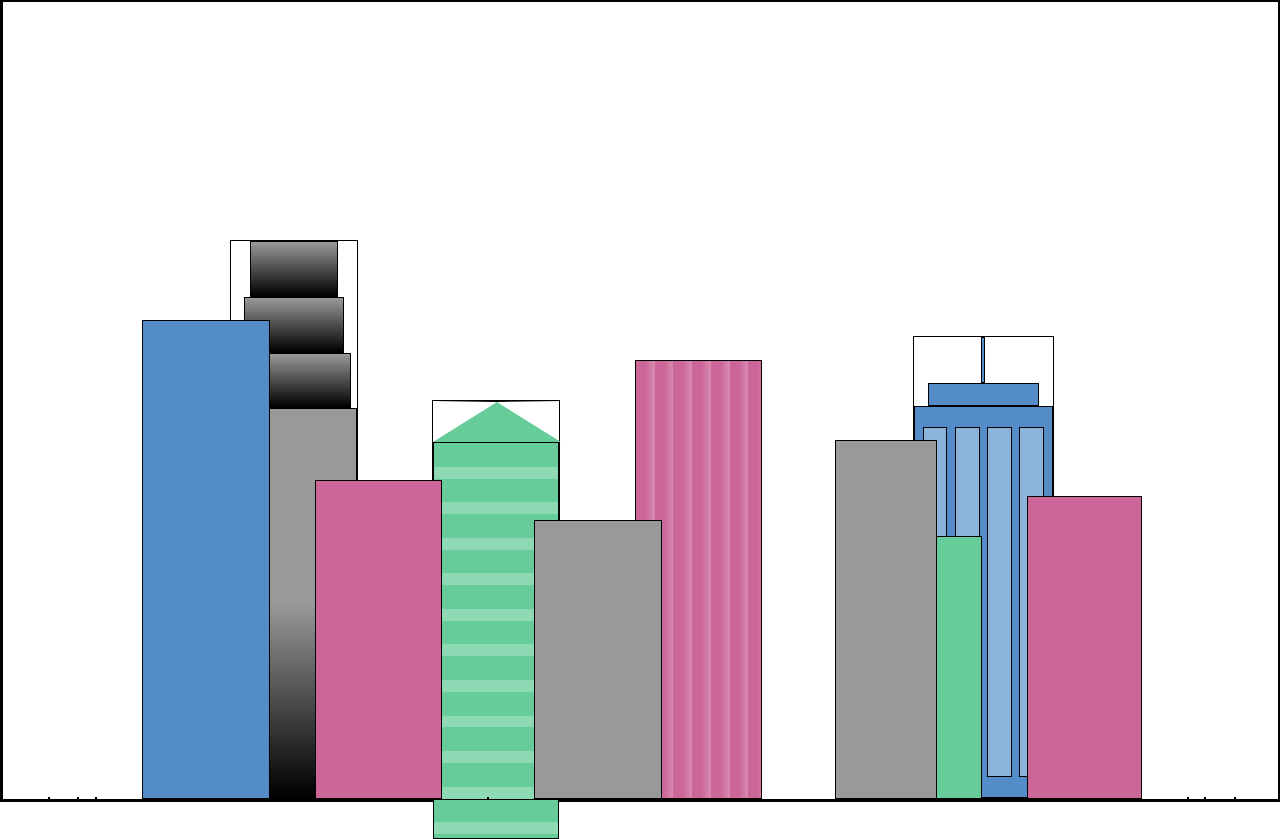
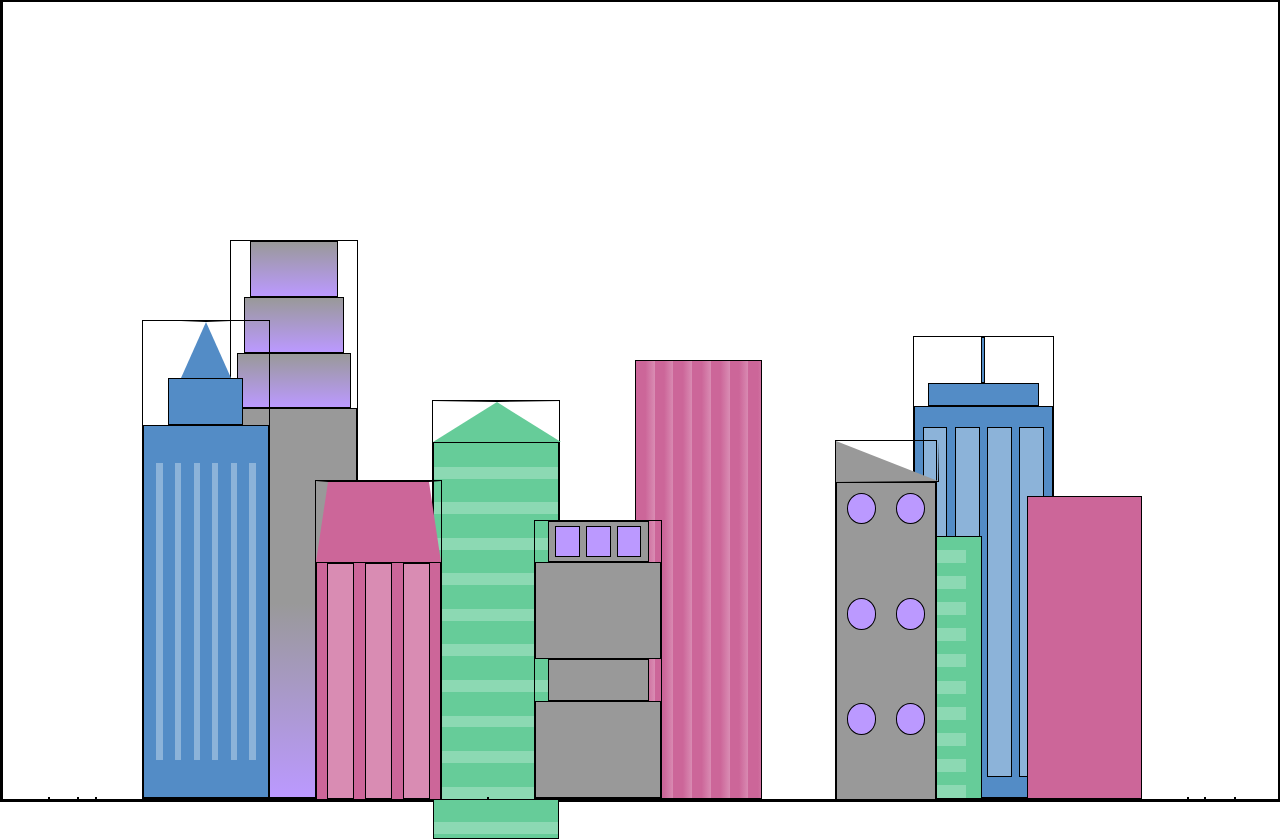
Before and after one commit to Pepejsc/citySkiline, a plain HTML site: page index.html in a window 1280 px wide. Drawn offline with Linux system fonts and the light colour scheme.

Commit message:
new changes index and styles files

```diff
--- a/index.html
+++ b/index.html
@@ -38,12 +38,43 @@
     <div class="foreground-buildings">
         <div></div>
         <div></div>
-        <div class="fb1"></div>
-        <div class="fb2"></div>
+        <div class="fb1 building-wrap">
+            <div class="fb1a"></div>
+            <div class="fb1b"></div>
+            <div class="fb1c"></div>
+        </div>
+        <div class="fb2">
+            <div class="fb2a"></div>
+            <div class="fb2b window-wrap">
+                <div class="fb2-window"></div>
+                <div class="fb2-window"></div>
+                <div class="fb2-window"></div>
+            </div>
+        </div>
         <div></div>
-        <div class="fb3"></div>
-        <div class="fb4"></div>
-        <div class="fb5"></div>
+        <div class="fb3 building-wrap">
+            <div class="fb3a window-wrap">
+                <div class="fb3-window"></div>
+                <div class="fb3-window"></div>
+                <div class="fb3-window"></div>
+            </div>
+            <div class="fb3b"></div>
+            <div class="fb3a"></div>
+            <div class="fb3b"></div>
+        </div>
+        <div class="fb4">
+            <div class="fb4a"></div>
+            <div class="fb4b">
+                <div class="fb4-window"></div>
+                <div class="fb4-window"></div>
+                <div class="fb4-window"></div>
+                <div class="fb4-window"></div>
+                <div class="fb4-window"></div>
+                <div class="fb4-window"></div>
+            </div>
+        </div>
+        <div class="fb5">
+        </div>
         <div class="fb6"></div>
         <div></div>
         <div></div>
--- a/styles.css
+++ b/styles.css
@@ -3,7 +3,7 @@
     --building-color2: #66cc99;
     --building-color3: #cc6699;
     --building-color4: #538cc6;
-    --window-color1: black;
+    --window-color1: #bb99ff;
     --window-color2: #8cd9b3;
     --window-color3: #d98cb3;
     --window-color4:#8cb3d9;
@@ -143,38 +143,142 @@ body{
 
 /*FOREGROUND BUILDINGS - "fb" stands for "foreground building"*/
 .fb1{
-    background-color: var(--building-color4);
     width: 10%;
     height: 60%;
 }
 
+.fb1a{
+    border-bottom:  7vh solid var(--building-color4);
+    border-left: 2vw solid transparent;
+    border-right: 2vw solid transparent;
+}
+
+.fb1b{
+    background-color: var(--building-color4);
+    width: 60%;
+    height: 10%;
+}
+
+.fb1c{
+    background: repeating-linear-gradient(
+        90deg,
+        var(--building-color4),
+        var(--building-color4) 10%,
+        transparent 10%,
+        transparent 15%
+    ),
+    repeating-linear-gradient(
+        var(--building-color4),
+        var(--building-color4) 10%,
+        var(--window-color4) 10%,
+        var(--window-color4) 90%
+    );
+    width: 100%;
+    height: 80%;
+}
+
 .fb2{
-    background-color: var(--building-color3);
     width: 10%;
     height: 40%;
 }
 
+.fb2a{
+    width: 100%;
+    border-bottom: 10vh solid var(--building-color3);
+    border-left: 1vw solid transparent;
+    border-right: 1vw solid transparent;
+}
+
+.fb2b{
+    width: 100%;
+    height: 75%;
+    background-color: var(--building-color3);
+}
+
+.fb2-window{
+    width: 22%;
+    height: 100%;
+    background-color: var(--window-color3);
+}
+
 .fb3{
-    background-color: var(--building-color1);
     width: 10%;
     height: 35%;
+}
+
+.fb3a{
+    background-color: var(--building-color1);
+    width: 80%;
+    height: 15%;
+}
+
+.fb3b{
+    background-color: var(--building-color1);
+    width: 100%;
+    height: 35%;
+}
+
+.fb3-window{
+    width: 25%;
+    height: 80%;
+    background-color: var(--window-color1);
 }
 
 .fb4{
     position: relative;
     left: 10%;
-    background-color: var(--building-color1);
     width: 8%;
     height: 45%;
 }
 
+.fb4a{
+    border-top: 5vh solid transparent;
+    border-left: 8vw solid var(--building-color1);
+}
+
+.fb4b{
+    width: 100%;
+    height: 89%;
+    background-color: var(--building-color1);
+    display: flex;
+    flex-wrap: wrap;
+}
+
+.fb4-window{
+    width: 30%;
+    height: 10%;
+    border-radius: 50%;
+    margin: 10%;
+    background-color: var(--window-color1);
+}
+
 .fb5{
+    background: repeating-linear-gradient(
+        var(--building-color2),
+        var(--building-color2) 5%,
+        transparent 5%,
+        transparent 10%
+    ),
+    repeating-linear-gradient(
+        90deg,
+        var(--building-color2),
+        var(--building-color2) 12%,
+        var(--window-color2) 12%,
+        var(--window-color2) 44%
+    );
     background-color: var(--building-color2);
     width: 10%;
     height: 33%;
 }
 
 .fb6{
+    background: repeating-linear-gradient(
+        90deg,
+        var(--building-color3),
+        var(--building-color3) 10%,
+        transparent 10%,
+        transparent 30%
+    );
     background-color: var(--building-color3);
     width: 9%;
     height: 38%;
```
